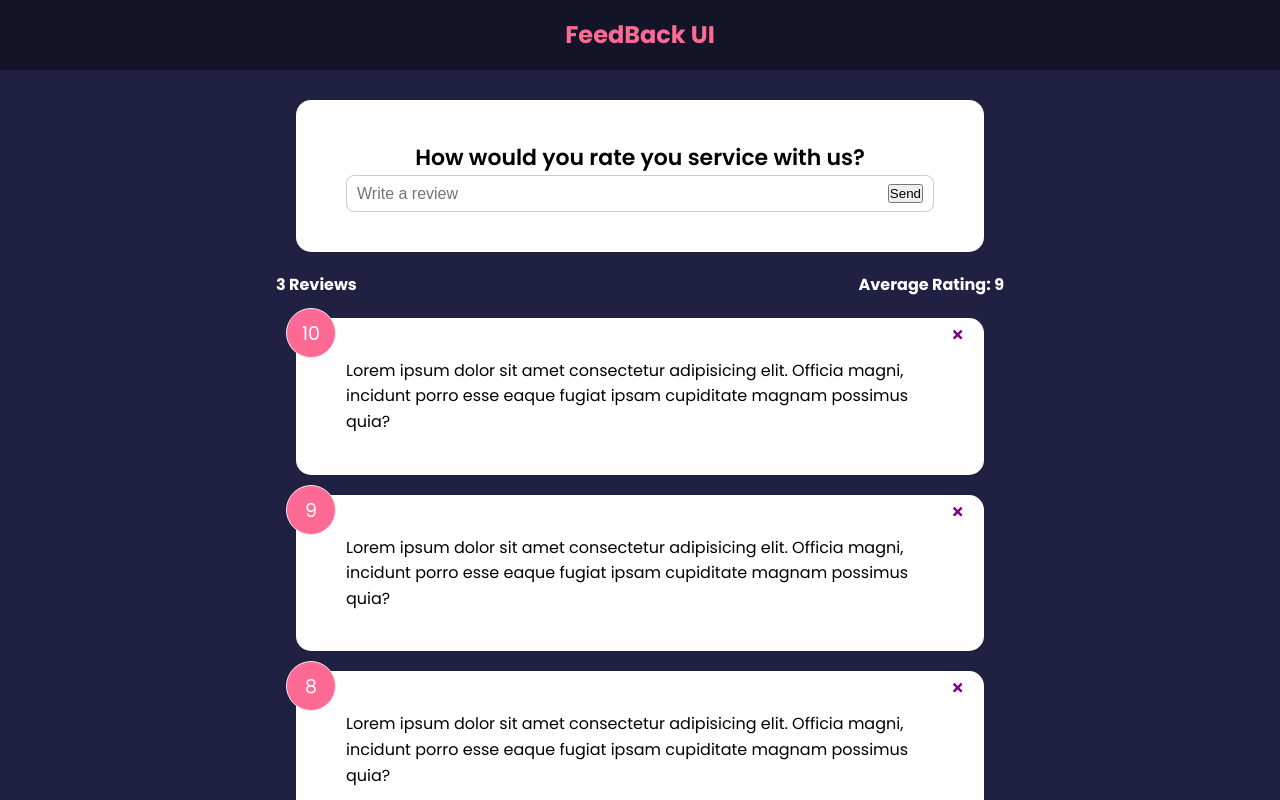
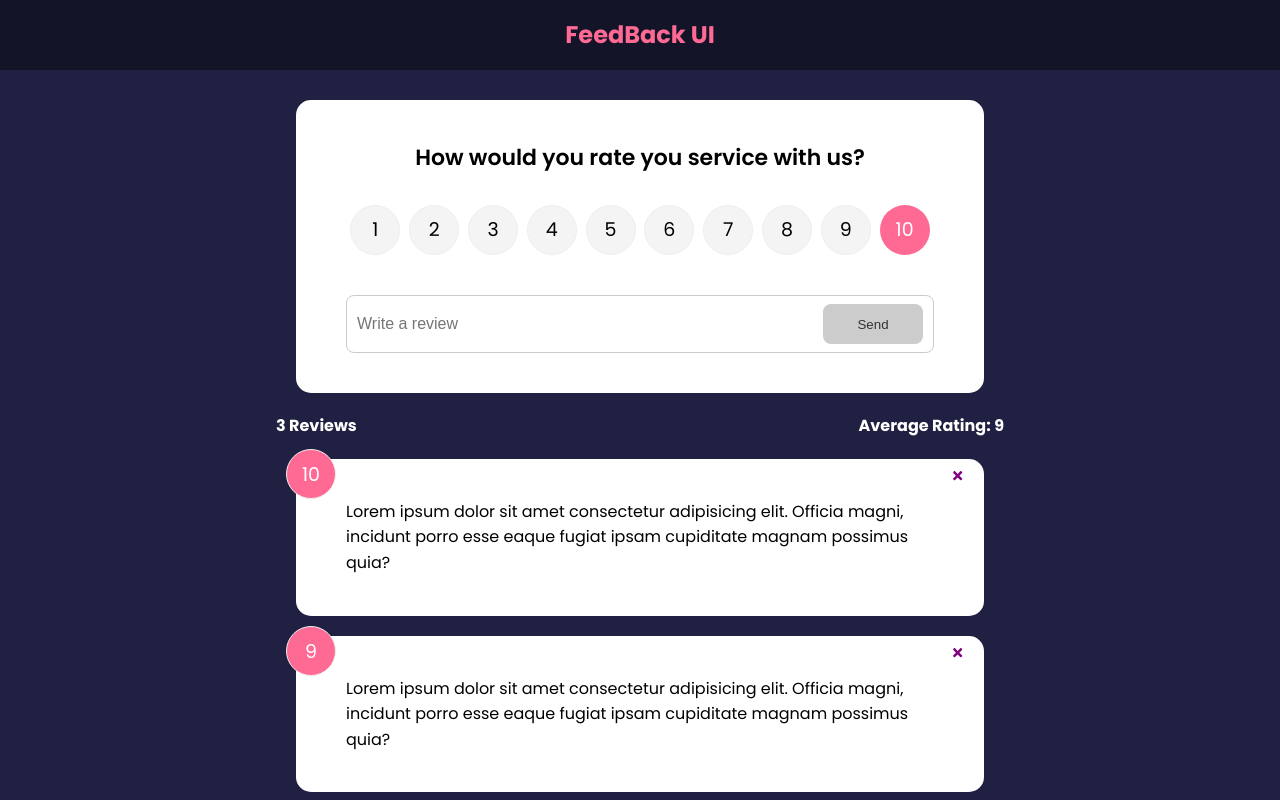
Before and after one commit to Web-Dev-Codi/FeedBack-UI-React, a React (Create React App) app: page / in a window 1280 px wide. Shown: the top 800 px of the page. Built offline with nearby package versions, Linux system fonts and the light colour scheme.

Commit message:
added form function

```diff
--- a/package.json
+++ b/package.json
@@ -6,10 +6,12 @@
     "@testing-library/jest-dom": "^5.16.5",
     "@testing-library/react": "^13.4.0",
     "@testing-library/user-event": "^13.5.0",
+    "framer-motion": "^7.6.12",
     "react": "^18.2.0",
     "react-dom": "^18.2.0",
     "react-icons": "^4.6.0",
     "react-scripts": "5.0.1",
+    "uuid": "^9.0.0",
     "web-vitals": "^2.1.4"
   },
   "scripts": {
--- a/src/App.js
+++ b/src/App.js
@@ -1,3 +1,4 @@
+import { v4 as uuidv4 } from 'uuid'
 import { useState } from "react";
 import Header from "./components/Header";
 import { FeedbackData } from "./data/FeedbackData";
@@ -8,6 +9,11 @@
 function App() {
 
   const [feedback, setFeedBack] = useState(FeedbackData)
+
+  const addFeedback = (newFeedback) => {
+    newFeedback.id = uuidv4();
+    setFeedBack([newFeedback, ...feedback])
+  }
 
   const deleteFeedback = (id) => {
     if (window.confirm('Are you sure you want to delete my good friend?')) {
@@ -20,7 +26,7 @@
     <>
       <Header />
       <div className="container">
-        <FeedbackForm />
+        <FeedbackForm handleAdd={addFeedback} />
         <FeedbackStats feedback={feedback} />
         <FeedbackList feedback={feedback}
           handleDelete={deleteFeedback} />
--- a/src/components/FeedbackForm.jsx
+++ b/src/components/FeedbackForm.jsx
@@ -1,21 +1,48 @@
+import RatingSelect from './RatingSelect'
 import React from 'react'
 import { Card } from './shared/Card'
 import { useState } from 'react'
 import { Button } from './shared/Button'
 
-export function FeedbackForm() {
+export function FeedbackForm({ handleAdd }) {
 
   const [text, setText] = useState('')
+  const [rating, setRating] = useState(10)
+  const [btnDisabled, setBtnDisabled] = useState(true)
+  const [message, setMessage] = useState('')
 
   const handleTextChange = (e) => {
+    if (text === '') {
+      setBtnDisabled(true)
+      setMessage(null)
+    } else if (text !== '' && text.trim().length <= 10) {
+      setMessage('Text mut be at least 10 characters')
+      setBtnDisabled(true)
+    } else {
+      setMessage(null)
+      setBtnDisabled(false)
+    }
     setText(e.target.value);
+  }
+
+  const handleSubmit = (e) => {
+    e.preventDefault()
+    if (text.trim().length > 10) {
+      const newFeedback = {
+        text,
+        rating
+      }
+      handleAdd(newFeedback)
+
+      setText('')
+    }
   }
 
   return (
     <Card>
-      <form>
+      <form onSubmit={handleSubmit}>
         <h2>How would you rate you service with us?</h2>
-        {/* rating select component */}
+        <RatingSelect select={(rating) => setRating(rating)} />
         <div className="input-group">
           <input
             onChange={handleTextChange}
@@ -23,8 +50,10 @@
             placeholder='Write a review'
             value={text}
           />
-          <button type="submit">Send</button>
+          <Button type="submit" isDisabled={btnDisabled}>Send</Button>
         </div>
+
+        {message && <div className='message'>{message}</div>}
       </form>
     </Card>
   )
--- a/src/components/FeedbackList.jsx
+++ b/src/components/FeedbackList.jsx
@@ -1,6 +1,7 @@
 import React from 'react'
 import Feedbackitem from './FeedbackItem'
 import PropTypes from 'prop-types'
+import { motion, AnimatePresence } from "framer-motion"
 
 export function FeedbackList({ feedback, handleDelete }) {
   if (!feedback || feedback.length === 0) {
--- /dev/null
+++ b/src/components/RatingSelect.jsx
@@ -0,0 +1,127 @@
+import React from 'react'
+import { useState } from 'react'
+
+export default function RatingSelect({ select }) {
+  const [selected, setSelected] = useState(10)
+
+  const handleChange = (e) => {
+    setSelected(+e.currentTarget.value);
+    select(+e.currentTarget.value)
+  }
+
+
+  return (
+    <ul className='rating'>
+      <li>
+        <input
+          type="radio"
+          id='num1'
+          name='rating'
+          value='1'
+          onChange={handleChange}
+          checked={selected === 1}
+        />
+        <label htmlFor="num1">1</label>
+      </li>
+      <li>
+        <input
+          type="radio"
+          id='num2'
+          name='rating'
+          value='2'
+          onChange={handleChange}
+          checked={selected === 2}
+        />
+        <label htmlFor="num2">2</label>
+      </li>
+      <li>
+        <input
+          type="radio"
+          id='num3'
+          name='rating'
+          value='3'
+          onChange={handleChange}
+          checked={selected === 3}
+        />
+        <label htmlFor="num3">3</label>
+      </li>
+      <li>
+        <input
+          type="radio"
+          id='num4'
+          name='rating'
+          value='4'
+          onChange={handleChange}
+          checked={selected === 4}
+        />
+        <label htmlFor="num4">4</label>
+      </li>
+      <li>
+        <input
+          type="radio"
+          id='num5'
+          name='rating'
+          value='5'
+          onChange={handleChange}
+          checked={selected === 5}
+        />
+        <label htmlFor="num5">5</label>
+      </li>
+      <li>
+        <input
+          type="radio"
+          id='num6'
+          name='rating'
+          value='6'
+          onChange={handleChange}
+          checked={selected === 6}
+        />
+        <label htmlFor="num6">6</label>
+      </li>
+      <li>
+        <input
+          type="radio"
+          id='num7'
+          name='rating'
+          value='7'
+          onChange={handleChange}
+          checked={selected === 7}
+        />
+        <label htmlFor="num7">7</label>
+      </li>
+      <li>
+        <input
+          type="radio"
+          id='num8'
+          name='rating'
+          value='8'
+          onChange={handleChange}
+          checked={selected === 8}
+        />
+        <label htmlFor="num8">8</label>
+      </li>
+      <li>
+        <input
+          type="radio"
+          id='num9'
+          name='rating'
+          value='9'
+          onChange={handleChange}
+          checked={selected === 9}
+        />
+        <label htmlFor="num9">9</label>
+      </li>
+      <li>
+        <input
+          type="radio"
+          id='num10'
+          name='rating'
+          value='10'
+          onChange={handleChange}
+          checked={selected === 10}
+        />
+        <label htmlFor="num10">10</label>
+      </li>
+    </ul>
+  )
+}
--- a/src/components/shared/Button.jsx
+++ b/src/components/shared/Button.jsx
@@ -21,6 +21,6 @@
   children: PropTypes.node.isRequired,
   version: PropTypes.string,
   type: PropTypes.string,
-  isDisabled: PropTypes.string,
+  isDisabled: PropTypes.bool,
 
 }
```
Also changed, not shown: 1 other file (tests, documents, lock files or other folders).
